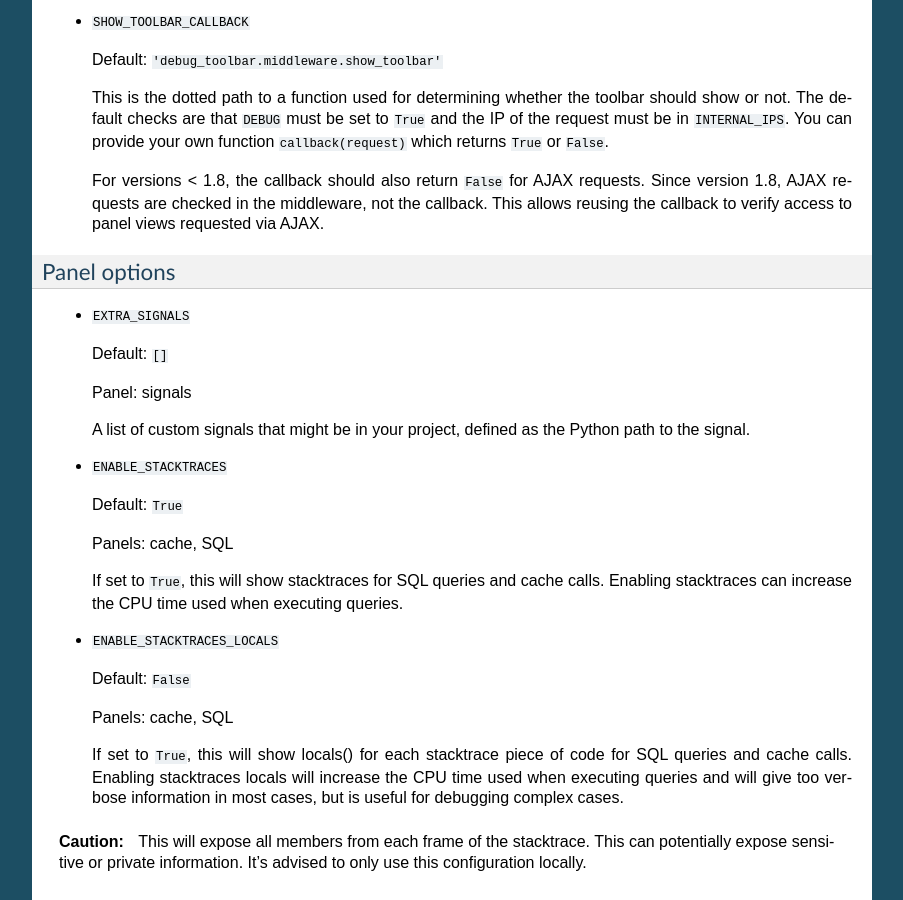
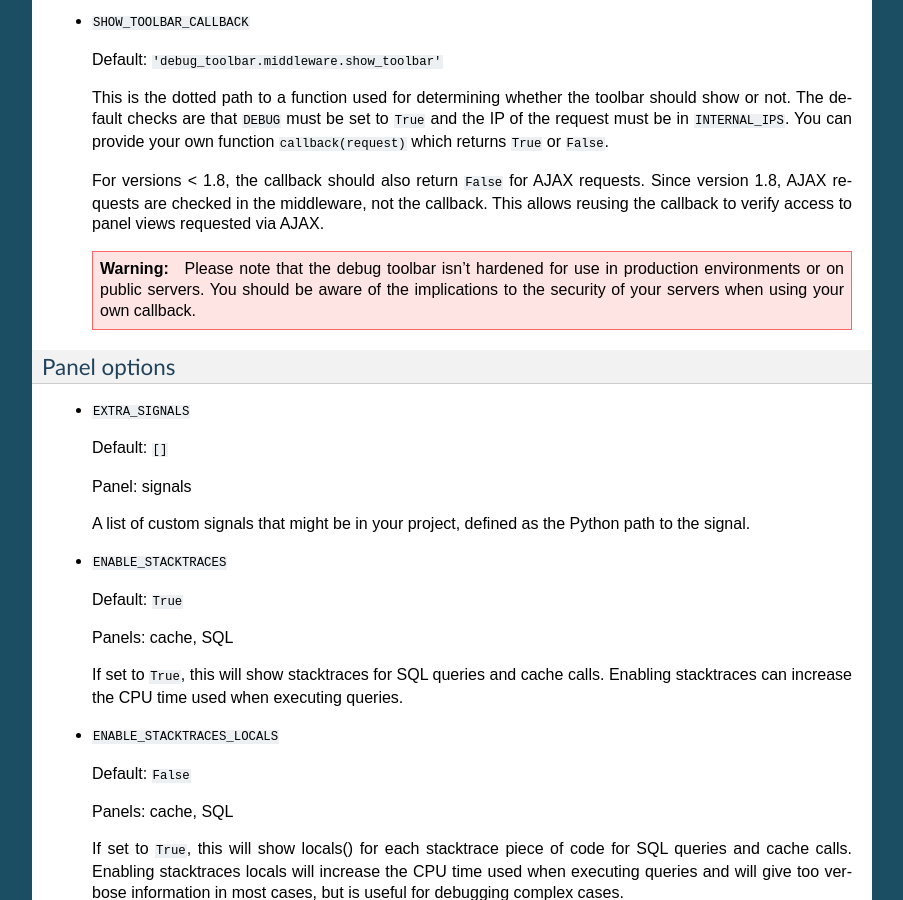
Before and after one commit to jazzband/django-debug-toolbar, a Sphinx documentation site: the page built from docs/configuration.rst, in a window 1280 px wide and 900 px high, scrolled down 1909 px. Shown: the whole window, without its empty margins (198-1101 px from the left). Built offline with Sphinx 7.4.7, drawn with Linux system fonts in a browser that asks for light colours.

Commit message:
Add a big warning regarding the security implications of changing SHOW_TOOLBAR_CALLBACK (#1530)

```diff
--- a/docs/configuration.rst
+++ b/docs/configuration.rst
@@ -122,6 +122,12 @@
   requests. Since version 1.8, AJAX requests are checked in the middleware, not
   the callback. This allows reusing the callback to verify access to panel
   views requested via AJAX.
+
+  .. warning::
+
+     Please note that the debug toolbar isn't hardened for use in production
+     environments or on public servers. You should be aware of the implications
+     to the security of your servers when using your own callback.
 
 Panel options
 ~~~~~~~~~~~~~
```
